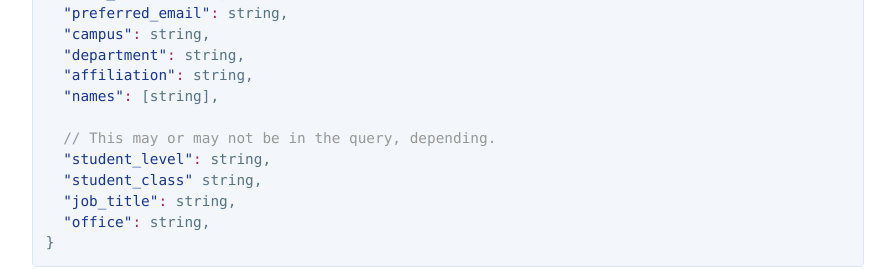
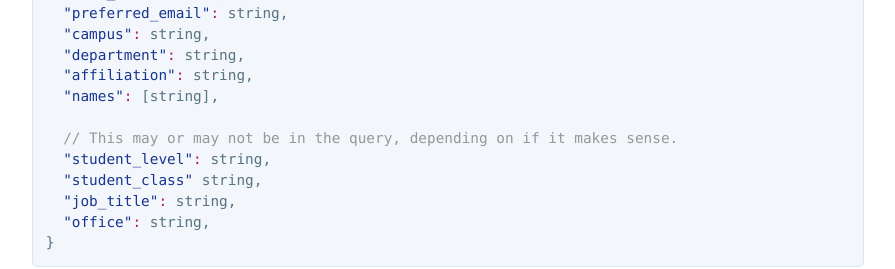
Before and after one commit to ScottyLabs/directory-api, a plain HTML site: page index.html in a window 1280 px wide. Shown: the part 1140-1409 px from the top of the page, without its empty margins (192-1087 px from the left). Drawn offline with nearby package versions, Linux system fonts and the light colour scheme.

Commit message:
Update index.html

```diff
--- a/index.html
+++ b/index.html
@@ -50,7 +50,7 @@
   <span class="pl-s"><span class="pl-pds">"</span>affiliation<span class="pl-pds">"</span></span><span class="pl-k">:</span> string,
   <span class="pl-s"><span class="pl-pds">"</span>names<span class="pl-pds">"</span></span><span class="pl-k">:</span> [string],
 
-  <span class="pl-c">// This may or may not be in the query, depending.</span>
+  <span class="pl-c">// This may or may not be in the query, depending on if it makes sense.</span>
   <span class="pl-s"><span class="pl-pds">"</span>student_level<span class="pl-pds">"</span></span><span class="pl-k">:</span> string,
   <span class="pl-s"><span class="pl-pds">"</span>student_class<span class="pl-pds">"</span></span> string,
   <span class="pl-s"><span class="pl-pds">"</span>job_title<span class="pl-pds">"</span></span><span class="pl-k">:</span> string,
```
